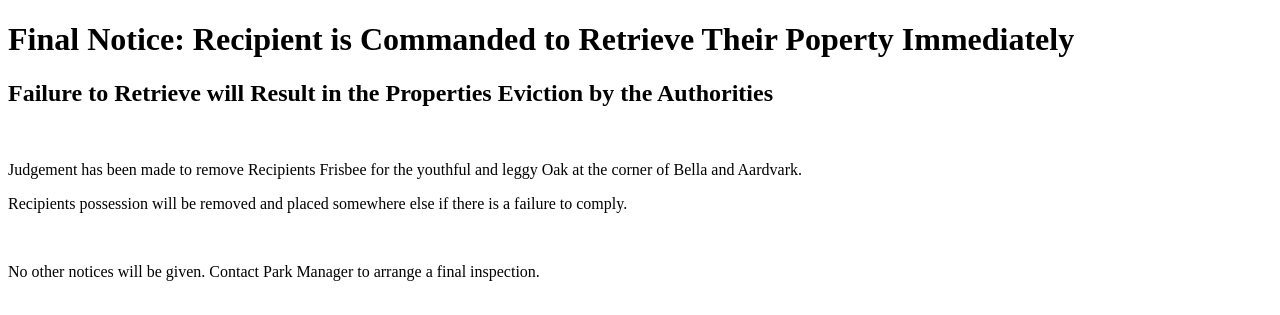
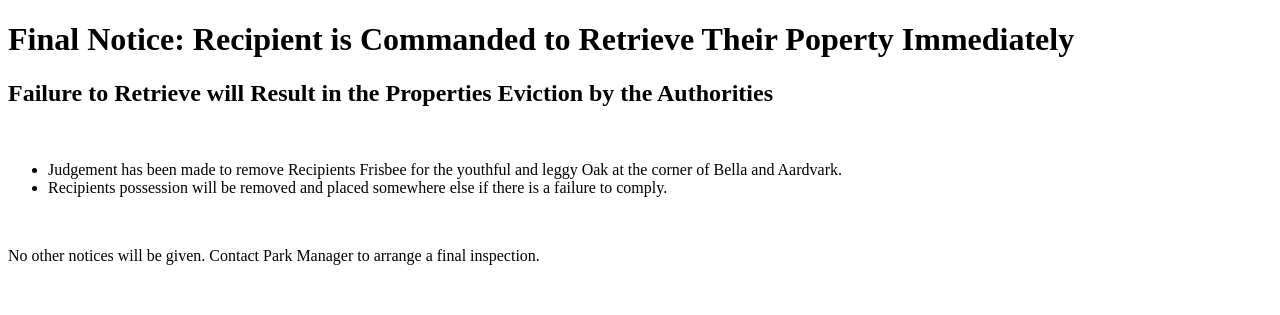
Before and after one commit to AarPope/BasicHTMLTags, a plain HTML site: page index.html in a window 1280 px wide. Shown: the top 315 px of the page. Drawn offline with Linux system fonts and the light colour scheme.

Commit message:
Final Not doc: added list tags2

```diff
--- a/index.html
+++ b/index.html
@@ -10,8 +10,10 @@
     <h1>Final Notice: Recipient is Commanded to Retrieve Their Poperty Immediately</h1>
     <h2> Failure to Retrieve will Result in the Properties Eviction by the Authorities</h2>
     <br/>
-    <p> Judgement has been made to remove Recipients Frisbee for the youthful and leggy Oak at the corner of Bella and Aardvark. </p>
-    <p> Recipients possession will be removed and placed somewhere else if there is a failure to comply. </p>
+    <ul>
+        <li> Judgement has been made to remove Recipients Frisbee for the youthful and leggy Oak at the corner of Bella and Aardvark.</li>
+        <li>Recipients possession will be removed and placed somewhere else if there is a failure to comply.</li>
+    </ul>
     <br/>
     <p>No other notices will be given. Contact Park Manager to arrange a final inspection.</p>
     <br/>
```
